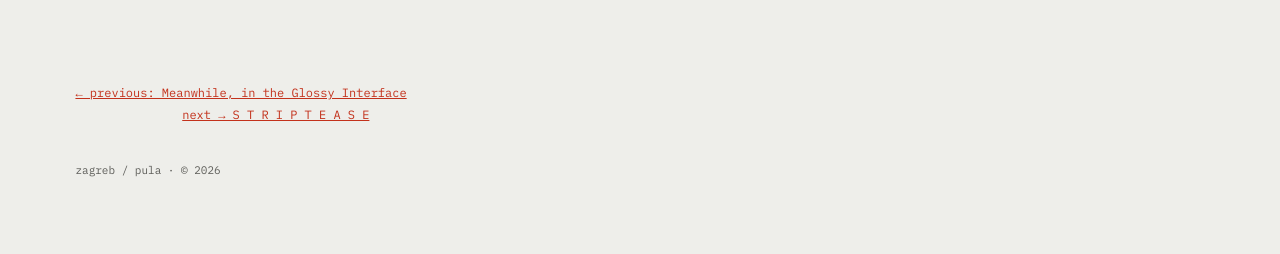
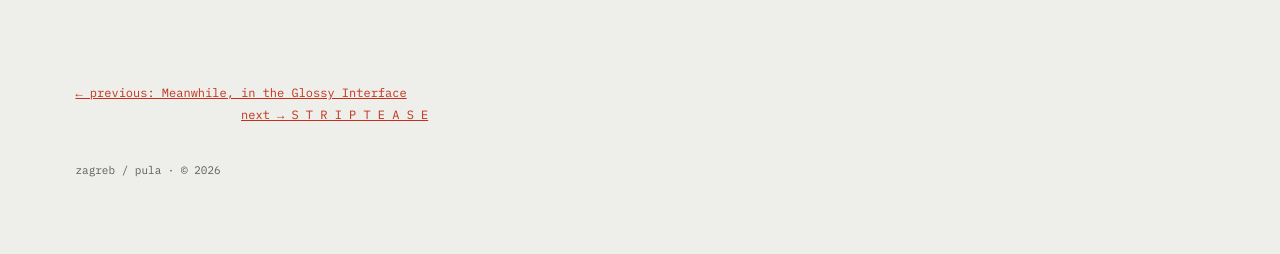
Before and after one commit to ariansajina/dora, a Jekyll site: the page built from _works/padian-rota.md, in a window 1280 px wide. Shown: the part 2033-2287 px from the top of the page. Built offline with Jekyll 4.4.1, drawn with Linux system fonts in a browser that asks for light colours.

Commit message:
Start next halfway along the previous link
Co-Authored-By: Claude Opus 5.5 <noreply@anthropic.com>
Claude-Session: https://claude.ai/code/session_01T3oV2CMKDLfVpFAnssWYau

```diff
--- a/_layouts/work.html
+++ b/_layouts/work.html
@@ -96,7 +96,13 @@ own_footer: true
   <a href="{{ '/works/' | append: prev.page | append: '/' | relative_url }}">← previous: {{ prev.title }}</a>
   {%- endif %}
   {%- if next %}
-  <a class="pager-next" href="{{ '/works/' | append: next.page | append: '/' | relative_url }}">next → {{ next.title }}</a>
+  {%- assign skew = nil -%}
+  {%- if prev -%}
+    {%- comment -%} mono type, so ch is one character: start next halfway along the previous link {%- endcomment -%}
+    {%- assign prev_label = '← previous: ' | append: prev.title -%}
+    {%- assign skew = prev_label.size | divided_by: 2 -%}
+  {%- endif %}
+  <a class="pager-next" href="{{ '/works/' | append: next.page | append: '/' | relative_url }}"{% if skew %} style="margin-left: min({{ skew }}ch, 40%)"{% endif %}>next → {{ next.title }}</a>
   {%- endif %}
 </nav>
 {% include footer.html offset="4%" gap=40 %}
--- a/assets/css/site.css
+++ b/assets/css/site.css
@@ -310,7 +310,6 @@ a:hover { color: var(--hover); }
   font-family: var(--mono);
   font-size: 12px;
 }
-.pager .pager-next { margin-left: 9%; }
 
 /* ================= about ================= */
 .about-row {
```
